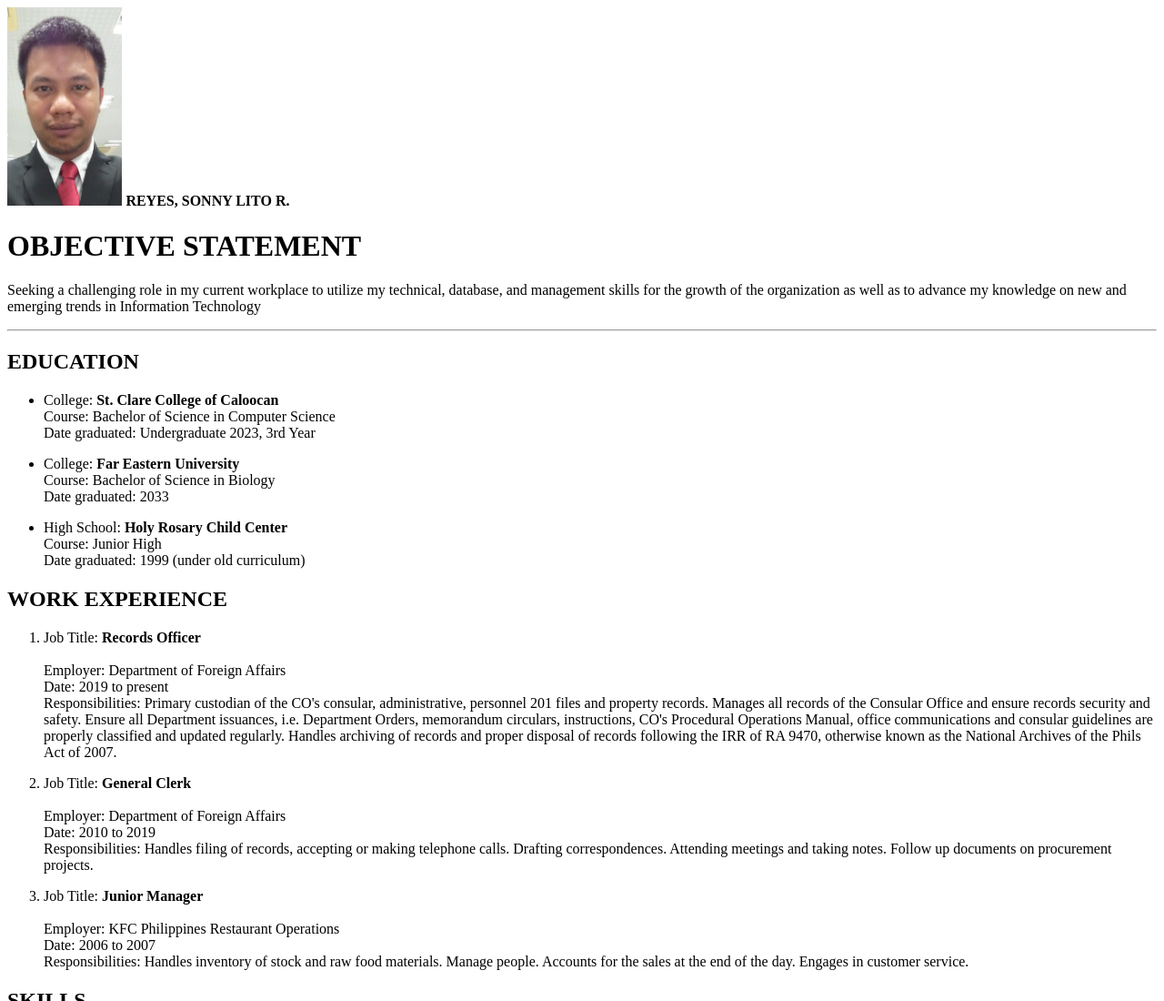
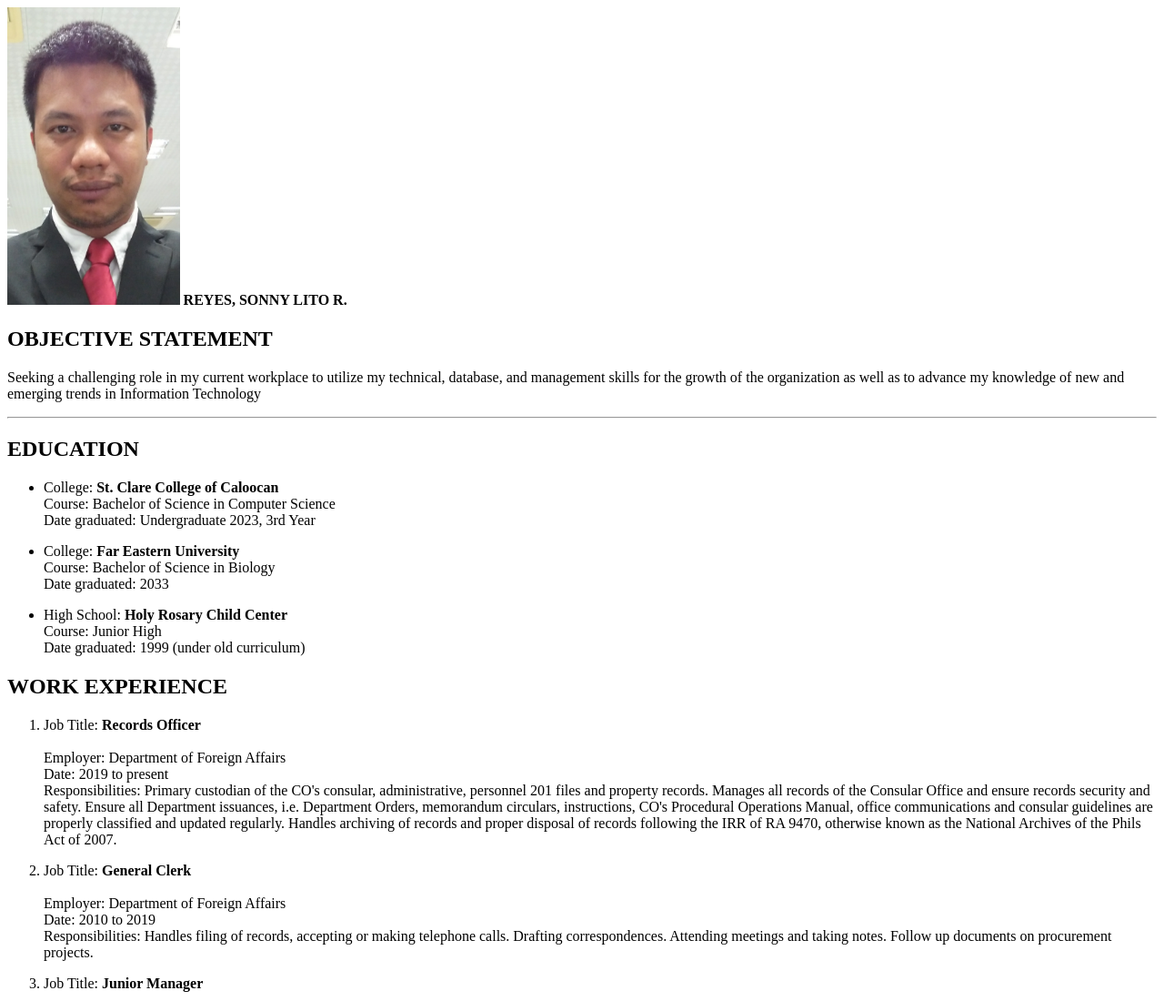
Before and after one commit to slreyes1102/my-portfolio, a plain HTML site: page index.html in a window 1280 px wide. Shown: the top 1100 px of the page at 91% size. Drawn offline with Linux system fonts and the light colour scheme.

Commit message:
Update index.html

```diff
--- a/index.html
+++ b/index.html
@@ -1,19 +1,23 @@
 <!DOCTYPE html>
 <head>
   <title>My Resumé</title>
+  <link href="style.css" rel="stylesheet" type="text/css" />
 </head>
 <body>
-  <img src="Profile pic.jpg" height="10%" width="10%" />
-  <b>REYES, SONNY LITO R.</b>
-  <h1>
+  <div class="me">
+  <img src="Profile pic.jpg" height="15%" width="15%" />
+  <b>REYES, SONNY LITO R.
+  </div>
+  </b>
+  <h2>
     <b>
       OBJECTIVE STATEMENT
     </b>
-  </h1>
+  </h2>
   <p>
     Seeking a challenging role in my current workplace to utilize my technical,
     database, and management skills for the growth of the organization as well
-    as to advance my knowledge on new and emerging trends in Information
+    as to advance my knowledge of new and emerging trends in Information
     Technology
   </p>
   <hr>
```
